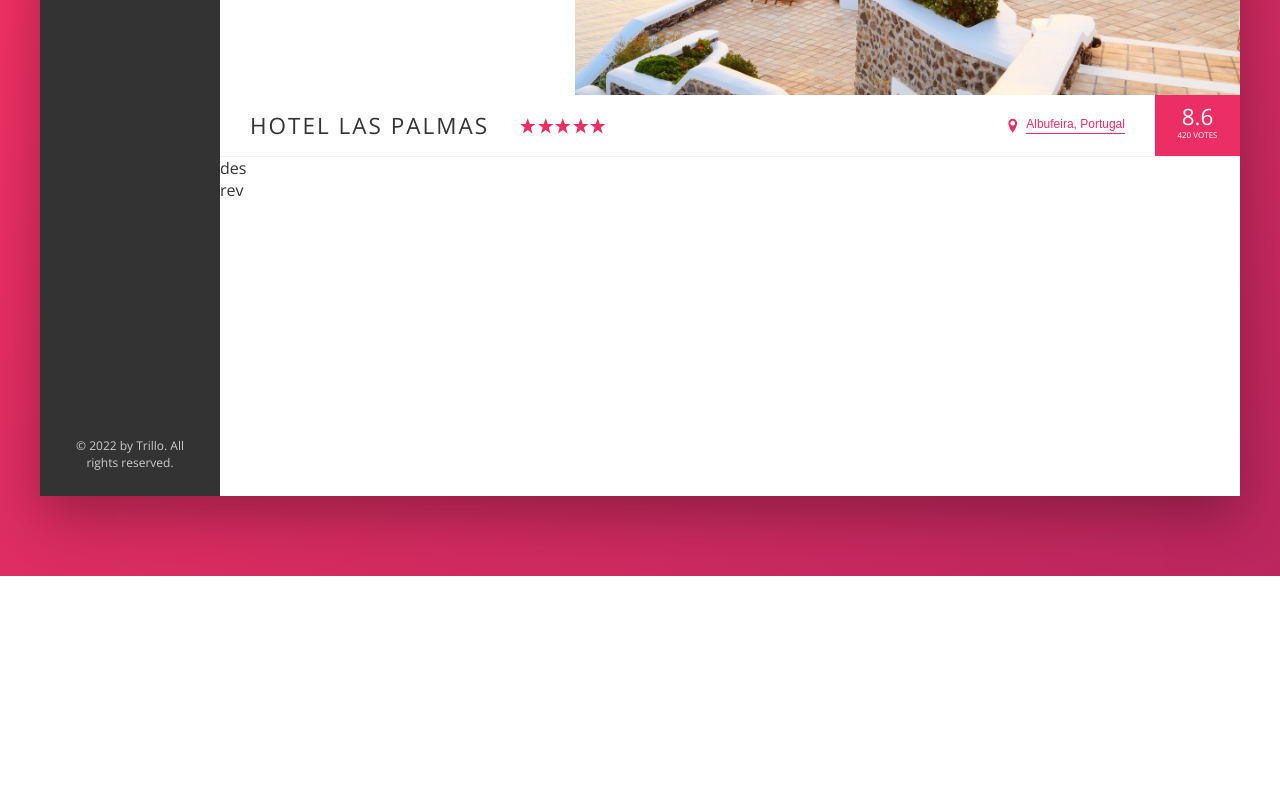
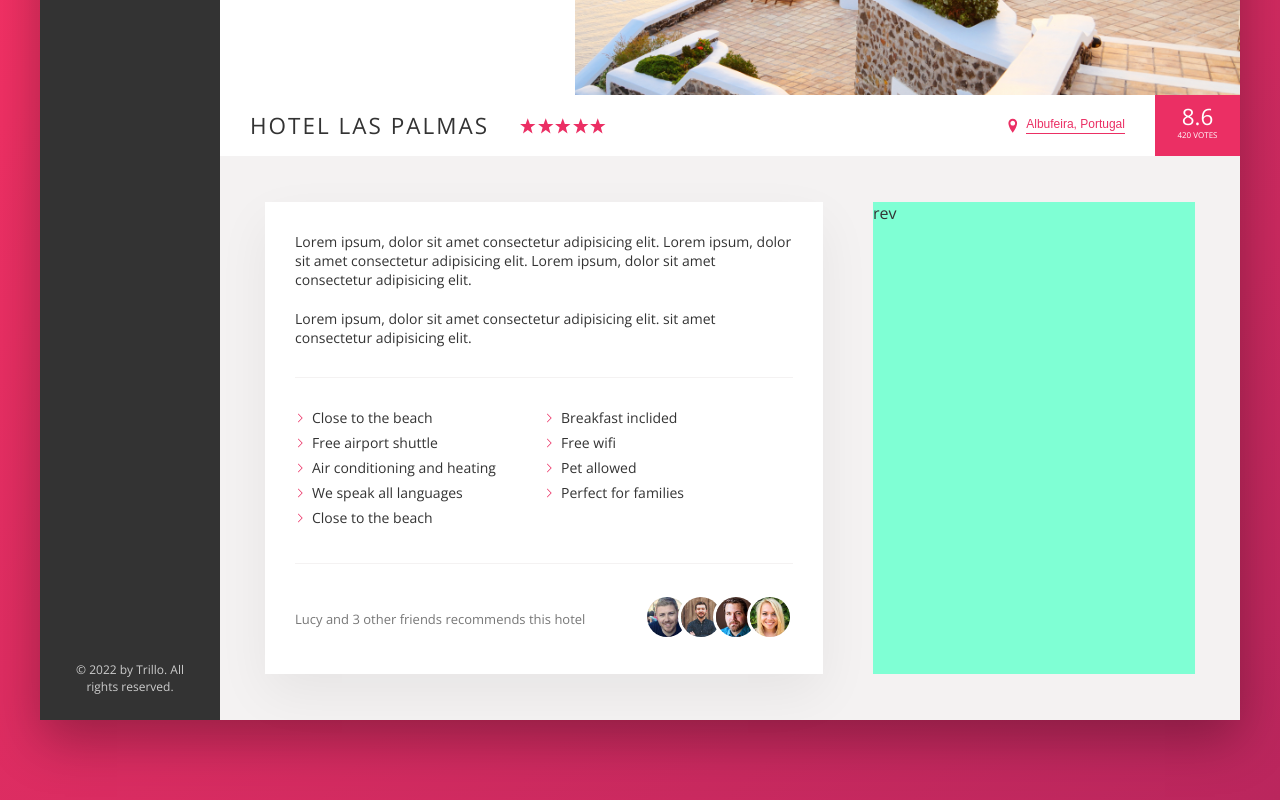
Before and after one commit to hugovenega/Advanced-css-sass, a website: page trillo/index.html in a window 1280 px wide. Shown: the part 454-1254 px from the top of the page. Before the commit the page ends 1030 px from the top, so only its background shows below. Drawn offline with nearby package versions, Linux system fonts and the light colour scheme.

Commit message:
Add description section

```diff
--- a/trillo/index.html
+++ b/trillo/index.html
@@ -144,7 +144,39 @@
 
             <div class="detail">
               <div class="description">
-                des
+                <p class="paragraph">
+                  Lorem ipsum, dolor sit amet consectetur adipisicing elit.
+                  Lorem ipsum, dolor sit amet consectetur adipisicing elit.
+                  Lorem ipsum, dolor sit amet consectetur adipisicing elit.
+                </p>
+                <p class="paragraph">
+                  Lorem ipsum, dolor sit amet consectetur adipisicing elit.
+                  sit amet consectetur adipisicing elit.
+                </p>
+
+                <ul class="list">
+                  <li class="list__item">Close to the beach</li>
+                  <li class="list__item">Breakfast inclided</li>
+                  <li class="list__item">Free airport shuttle</li>
+                  <li class="list__item">Free wifi</li>
+                  <li class="list__item">Air conditioning and heating</li>
+                  <li class="list__item">Pet allowed</li>
+                  <li class="list__item">We speak all languages</li>
+                  <li class="list__item">Perfect for families</li>
+                  <li class="list__item">Close to the beach</li>
+                </ul>
+
+                <div class="recommend">
+                  <p class="recommend__count">
+                    Lucy and 3 other friends recommends this hotel
+                  </p>
+                  <div class="recommend__friends">
+                    <img src="img/user-3.jpg" alt="photo" class="recommend__photo">
+                    <img src="img/user-4.jpg" alt="photo" class="recommend__photo">
+                    <img src="img/user-5.jpg" alt="photo" class="recommend__photo">
+                    <img src="img/user-6.jpg" alt="photo" class="recommend__photo">
+                  </div>
+                </div>
               </div>
               <div class="user-review">
                 rev
--- a/trillo/sass/_components.scss
+++ b/trillo/sass/_components.scss
@@ -135,8 +135,7 @@
     width: 3px;
     background-color: var(--primary);
     transform: scaleY(0);
-    transition: transform .2s,
-                width .4s cubic-bezier(1,0,0,1) .2s;
+    transition: transform 0.2s, width 0.4s cubic-bezier(1, 0, 0, 1) 0.2s;
   }
 
   &__item:hover::before,
@@ -180,27 +179,21 @@
   padding: 2.5rem;
 }
 
-
 //////////////////////////////////////////////
 //gallery
-
 
 .gallery {
   display: flex;
   &__photo {
     width: 100%;
     display: block;
-
   }
 }
-
-
 
 //////////////////////////////////////////////
 //overview
 
 .overview {
-
   display: flex;
   align-items: center;
   border-bottom: 1px solid var(--grey-light-2);
@@ -211,7 +204,6 @@
     font-weight: 300;
     letter-spacing: 2px;
     padding: 1.5rem 3rem;
-
   }
 
   &__stars {
@@ -224,7 +216,6 @@
     width: 1.75rem;
     height: 1.75rem;
     fill: var(--primary);
-
   }
 
   &__location {
@@ -233,10 +224,8 @@
     vertical-align: center;
   }
   &__icon-location {
-    margin-right: .5rem;
-
+    margin-right: 0.5rem;
   }
-
 
   &__rating {
     background-color: var(--primary);
@@ -250,25 +239,21 @@
   }
 
   &__rating-average {
-    margin-top: .6rem;
+    margin-top: 0.6rem;
     font-weight: 300;
     font-size: 2.25rem;
     margin-bottom: -3px;
-
   }
 
   &__rating-count {
-    font-size: .8rem;
+    font-size: 0.8rem;
     text-transform: uppercase;
-
   }
 }
-
 
 //////////////////////////////////////////////
 //button
 .btn-inline {
-
   border: none;
   color: var(--primary);
   font-size: inherit;
@@ -276,34 +261,97 @@
   padding-bottom: 2px;
   background-color: transparent;
   cursor: pointer;
-  transition: all .2s;
+  transition: all 0.2s;
 
   &:hover {
     color: var(--grey-dark-2);
   }
 
-  &:focus{
-
+  &:focus {
     outline: none;
     animation: pulsate 1s infinite;
   }
 }
 
 @keyframes pulsate {
+  0% {
+    transform: scale(1);
+    box-shadow: none;
+  }
 
-  0% {
-    transform: scale(1) ;
+  50% {
+    transform: scale(1.05);
+    box-shadow: 0 1rem 4rem var(--shadow-dark);
+  }
+  100% {
+    transform: scale(1);
     box-shadow: none;
+  }
+}
+
+//////////////////////////////////////////////
+//paragraph
+
+.paragraph:not(:last-of-type) {
+  margin-bottom: 2rem;
+}
+
+//////////////////////////////////////////////
+//list
+
+.list {
+  list-style: none;
+  margin: 3rem 0;
+  padding: 3rem 0;
+  border-top: 1px solid var(--grey-light-2);
+  border-bottom: 1px solid var(--grey-light-2);
+
+  display: flex;
+  flex-wrap: wrap;
+
+  &__item {
+    flex: 0 0 50%;
+    margin-bottom: 0.6rem;
+  }
+
+  &__item::before {
+    content: "";
+    display: inline-block;
+    margin-right: 0.7rem;
+    width: 1rem;
+    height: 1rem;
+    background-color: var(--primary);
+    -webkit-mask-image: url(../img/chevron-thin-right.svg) ;
+    -webkit-mask-size: cover;
+  }
+}
+
+/////////////////////////////////////////////
+//recommend
+
+.recommend {
+  font-size: 1.3rem;
+  color: var(--grey-dark-2);
+  display: flex;
+  align-items: center;
+  &__count {
+    margin-right: auto;
+  }
+
+  &__friends {
+
 
   }
 
-  50% {
-    transform: scale(1.05) ;
-    box-shadow: 0 1rem 4rem var(--shadow-dark);
-  }
-  100% {
+  &__photo {
+    box-sizing: content-box;
+    height: 4rem;
+    width: 4rem;
+    border-radius: 50%;
+    border:3px solid white;
 
-    transform: scale(1) ;
-    box-shadow: none;
+    &:not(:last-child) {
+      margin-right: -1.5rem;
+    }
   }
 }
--- a/trillo/sass/_layout.scss
+++ b/trillo/sass/_layout.scss
@@ -38,5 +38,27 @@
   flex: 1;
 
 
-  height: 80rem;
 }
+
+.detail{
+  display: flex;
+  padding: 4.5rem;
+  background-color: var(--grey-light-2);
+  border-bottom: 1px solid var(--grey-light-2);
+}
+
+.description {
+  background-color: white;
+  flex: 0 0 60%;
+  margin-right: 5rem;
+  box-shadow: 0 2rem 5rem rgba(#000000, .06);
+  padding: 3rem;
+  font-size:1.4rem ;
+}
+
+.user-review{
+  background-color: aquamarine;
+
+  flex: 1;
+
+}
```
Also changed, not shown: trillo/css/style.css.
